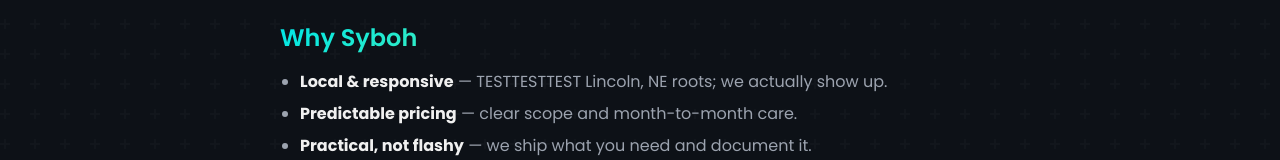
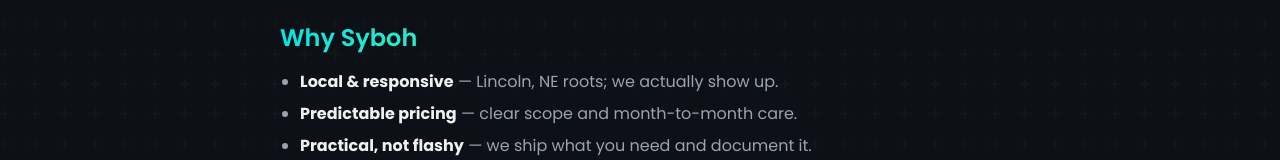
Before and after one commit to Djinn08/SybohSolutions-Site, a Next.js app: page /about in a window 1280 px wide. Shown: the part 791-951 px from the top of the page. Built offline with nearby package versions, Linux system fonts and the light colour scheme; no server answers.

Commit message:
Changed config to allow indexing for google to find us

```diff
--- a/app/about/page.tsx
+++ b/app/about/page.tsx
@@ -46,7 +46,7 @@
         <div className="space-y-4">
           <h2 className="text-2xl font-semibold gradient-text">Why Syboh</h2>
           <ul className="list-disc pl-5 space-y-2 text-muted-foreground">
-            <li><strong className="text-foreground">Local & responsive</strong> — TESTTESTTEST Lincoln, NE roots; we actually show up.</li>
+            <li><strong className="text-foreground">Local & responsive</strong> — Lincoln, NE roots; we actually show up.</li>
             <li><strong className="text-foreground">Predictable pricing</strong> — clear scope and month-to-month care.</li>
             <li><strong className="text-foreground">Practical, not flashy</strong> — we ship what you need and document it.</li>
           </ul>
--- a/middleware.ts
+++ b/middleware.ts
@@ -41,7 +41,7 @@
     'X-XSS-Protection': '1; mode=block',
     'X-Download-Options': 'noopen',
     'X-Permitted-Cross-Domain-Policies': 'none',
-    'X-Robots-Tag': 'noindex, nofollow',
+    'X-Robots-Tag': 'index, follow',
   };
 }
 
```
